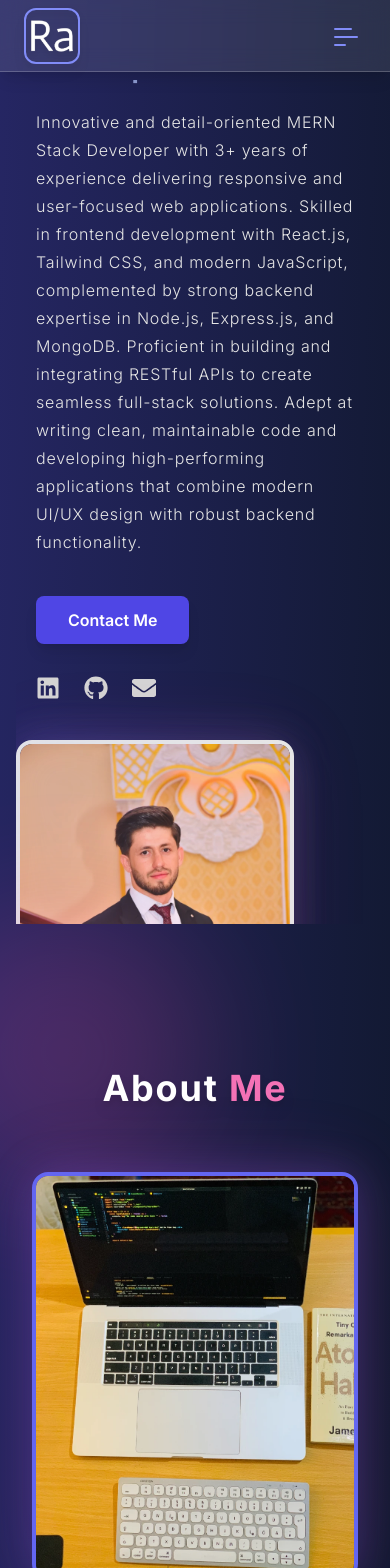
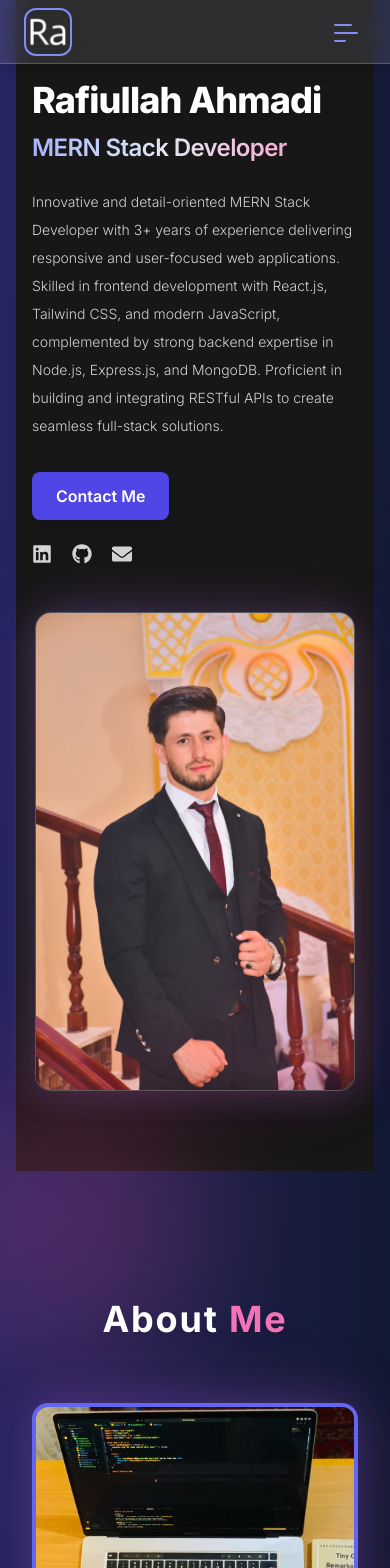
Before and after one commit to Ahmadi1798/my-portfolio-website, a React (Vite) app: page / in a window 390 px wide. Shown: the top 1568 px of the page. Built offline with nearby package versions, Linux system fonts and the light colour scheme.

Commit message:
fix mobile view responsiveness issue

```diff
--- a/src/Components/About.jsx
+++ b/src/Components/About.jsx
@@ -4,7 +4,7 @@ import { motion } from 'motion/react';
 const About = () => {
   return (
     <section
-      className="relative flex justify-center items-center  pb-16 lg:pb-28"
+      className="relative flex justify-center items-center  py-16 lg:pb-28"
       id="about"
     >
       {/* Decorative blurred circle */}
--- a/src/Components/Hero.jsx
+++ b/src/Components/Hero.jsx
@@ -22,50 +22,55 @@ const socials = [
 ];
 
 const container = (delay) => ({
-  hidden: { x: -100, opacity: 0 },
-  visible: { x: 0, opacity: 1, transition: { duration: 0.5, delay: delay } },
+  hidden: { x: -40, opacity: 0 }, // smaller offset for mobile
+  visible: { x: 0, opacity: 1, transition: { duration: 0.5, delay } },
 });
 
 const Hero = () => {
   return (
     <section
-      className="relative h-screen flex justify-center items-center my-20 lg:my-0 overflow-hidden"
       id="hero"
+      className="relative min-h-[85vh] lg:min-h-screen flex items-center overflow-visible bg-neutral-900"
     >
-      {/* Animated Gradient Background */}
-      <div className="absolute inset-0 -z-10 "></div>
-      <div className=" pb-4 lg:mb-20 w-full">
-        <div className="flex flex-wrap my-20">
-          <div className="w-full lg:w-1/2 flex flex-col items-start justify-center px-5 lg:px-0">
+      {/* Subtle animated glow background (kept behind with -z-10) */}
+      <div className="absolute inset-0 -z-10 pointer-events-none bg-gradient-to-br from-indigo-900/40 via-fuchsia-900/20 to-sky-900/40" />
+
+      <div className="w-full px-4 sm:px-6 lg:px-10 py-20 lg:py-0">
+        <div className="flex flex-col lg:flex-row gap-10 lg:gap-6 items-center lg:items-stretch">
+          {/* Text Column */}
+          <div className="w-full lg:w-1/2 flex flex-col items-start justify-center">
             <motion.h1
               variants={container(0)}
               initial="hidden"
               animate="visible"
-              className="text-[3.5rem] lg:text-7xl font-extrabold tracking-tight text-white drop-shadow-lg"
+              className="text-4xl sm:text-5xl lg:text-7xl font-extrabold tracking-tight text-white drop-shadow-lg"
             >
               Rafiullah Ahmadi
             </motion.h1>
+
+            {/* Gradient typed subtitle */}
             <motion.span
-              variants={container(0.5)}
+              variants={container(0.15)}
               initial="hidden"
               animate="visible"
-              className="bg-gradient-to-r from-indigo-400 via-slate-400 to-pink-400 text-3xl lg:text-5xl text-transparent bg-clip-text font-semibold tracking-tight mt-2"
+              className="mt-3 inline-block bg-gradient-to-r from-indigo-300 via-slate-200 to-pink-300 bg-clip-text text-transparent text-2xl sm:text-3xl lg:text-5xl font-semibold tracking-tight"
             >
               <Typewriter
                 words={['Frontend Developer', 'MERN Stack Developer']}
                 loop={0}
                 cursor
                 cursorStyle="|"
-                typeSpeed={100}
+                typeSpeed={90}
                 deleteSpeed={60}
-                delaySpeed={1500}
+                delaySpeed={1400}
               />
             </motion.span>
+
             <motion.p
-              variants={container(1)}
+              variants={container(0.3)}
               initial="hidden"
               animate="visible"
-              className="max-w-lg tracking-wider text-base lg:text-lg leading-7 font-light py-6 text-neutral-200"
+              className="max-w-xl text-neutral-200/90 text-sm sm:text-base lg:text-lg leading-7 font-light py-6"
             >
               Innovative and detail-oriented MERN Stack Developer with 3+ years
               of experience delivering responsive and user-focused web
@@ -73,26 +78,26 @@ const Hero = () => {
               Tailwind CSS, and modern JavaScript, complemented by strong
               backend expertise in Node.js, Express.js, and MongoDB. Proficient
               in building and integrating RESTful APIs to create seamless
-              full-stack solutions. Adept at writing clean, maintainable code
-              and developing high-performing applications that combine modern
-              UI/UX design with robust backend functionality.
+              full-stack solutions.
             </motion.p>
+
             {/* CTA Button */}
             <motion.a
               href="#contact"
-              variants={container(1.3)}
+              variants={container(0.45)}
               initial="hidden"
               animate="visible"
-              className="inline-block mt-4 px-8 py-3 bg-indigo-600 hover:bg-pink-500 transition-colors duration-300 text-white font-semibold rounded-lg shadow-lg"
+              className="inline-block mt-2 px-6 py-3 sm:px-8 bg-indigo-600 hover:bg-pink-500 transition-colors duration-300 text-white font-semibold rounded-lg shadow-lg"
             >
               Contact Me
             </motion.a>
+
             {/* Social Icons */}
             <motion.div
-              variants={container(1.5)}
+              variants={container(0.6)}
               initial="hidden"
               animate="visible"
-              className="flex gap-6 mt-8"
+              className="flex gap-5 sm:gap-6 mt-6"
             >
               {socials.map((social) => (
                 <a
@@ -101,35 +106,35 @@ const Hero = () => {
                   target="_blank"
                   rel="noopener noreferrer"
                   aria-label={social.label}
-                  className="text-2xl text-neutral-300 hover:text-pink-400 transition-colors duration-200"
+                  className="text-xl sm:text-2xl text-neutral-300 hover:text-pink-400 transition-colors duration-200"
                 >
                   {social.icon}
                 </a>
               ))}
             </motion.div>
           </div>
+
           {/* Profile Image */}
-          <div className="w-full lg:w-1/2 flex items-center justify-end mt-10 pr-20 lg:mt-0">
+          <div className="w-full lg:w-1/2 flex items-center justify-center lg:justify-end mt-2 lg:mt-0">
             <motion.div
-              initial={{ x: 100, opacity: 0, rotate: 8 }}
+              initial={{ x: 40, opacity: 0, rotate: 3 }}
               animate={{ x: 0, opacity: 1, rotate: 0 }}
-              transition={{ duration: 1, delay: 1.2 }}
+              transition={{ duration: 0.9, delay: 0.4 }}
               className="relative rounded-2xl shadow-2xl group"
             >
-              <div className="absolute inset-0 rounded-2xl pointer-events-none bg-gradient-to-br from-indigo-400/30 via-white/10 to-pink-400/30 blur-xl opacity-60"></div>
+              <div className="absolute inset-0 rounded-2xl pointer-events-none bg-gradient-to-br from-indigo-400/30 via-white/10 to-pink-400/30 blur-xl opacity-60" />
               <img
                 src={ProfilePic}
                 alt="profile"
-                width="350"
-                className="rounded-2xl border-4 border-neutral-200 shadow-lg group-hover:scale-105 transition-transform duration-300"
+                width="320"
+                className="rounded-2xl border border-white/20 sm:border-2 shadow-lg group-hover:scale-105 transition-transform duration-300"
                 style={{
                   boxShadow:
                     '0 8px 32px 0 rgba(60,60,90,0.18), 0 0 40px 0 rgba(139,92,246,0.15), 0 0 80px 0 rgba(236,72,153,0.10)',
-                  background: 'rgba(255,255,255,0.05)',
+                  background: 'rgba(255,255,255,0.03)',
                 }}
               />
-              {/* Glass overlay for effect */}
-              <div className="absolute rounded-2xl top-0 left-0 right-0 bottom-0 bg-white/5 pointer-events-none"></div>
+              <div className="absolute inset-0 rounded-2xl bg-white/5 pointer-events-none" />
             </motion.div>
           </div>
         </div>
--- a/src/Components/Navbar.jsx
+++ b/src/Components/Navbar.jsx
@@ -10,13 +10,13 @@ const Navbar = () => {
 
   return (
     <header
-      className="fixed top-0 left-0 w-full z-30 transition-all duration-300"
+      className="fixed top-0 left-0 w-full z-30 transition-all duration-300 "
       id="navbar"
     >
       <div className="mx-auto max-w-full px-6 lg:max-w-5xl xl:max-w-7xl 2xl:max-w-[96rem]">
         <nav
           aria-label="main navigation"
-          className="flex h-[4.5rem] items-stretch justify-between font-medium"
+          className="flex h-[4rem] items-stretch justify-between font-medium"
           role="navigation"
         >
           {/* Brand logo */}
@@ -29,7 +29,7 @@ const Navbar = () => {
           >
             <img
               src={logo}
-              className="w-14 drop-shadow-lg rounded-xl border-2 border-indigo-400 hover:border-pink-400 transition-all"
+              className=" w-12 drop-shadow-lg rounded-xl border-2 border-indigo-400 hover:border-pink-400 transition-all"
               alt="Logo"
             />
           </a>
```
